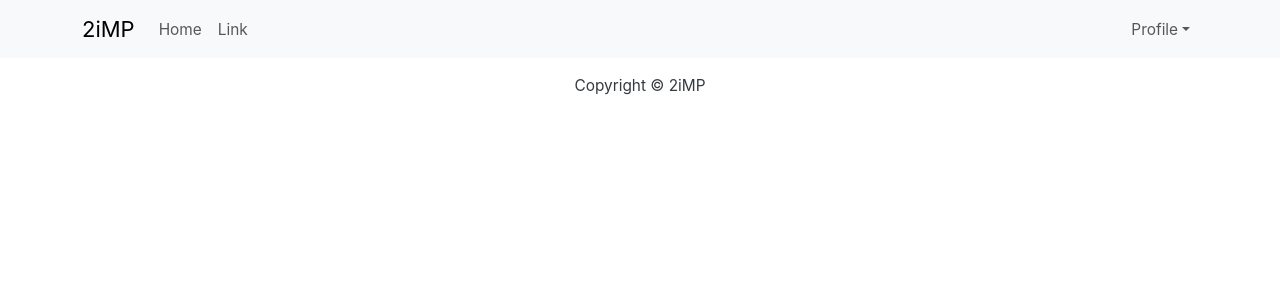
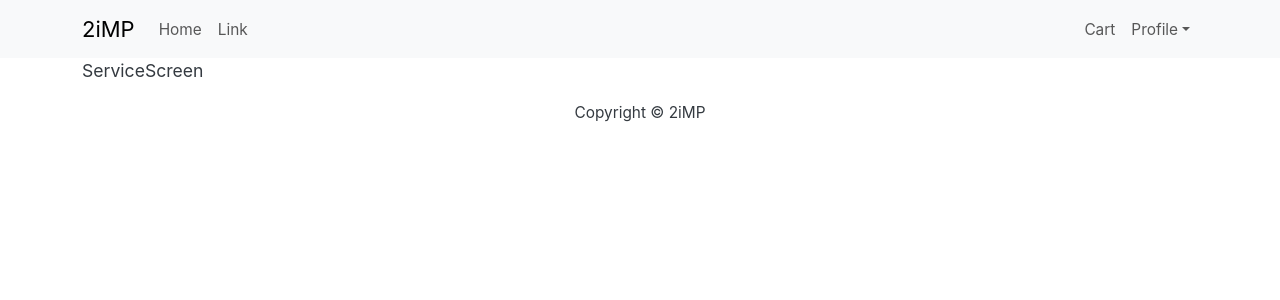
Before and after one commit to mariiapdavey/MyShop, a React (Create React App) app in the folder frontend/: page /service/1 in a window 1280 px wide. Shown: the top 300 px of the page. Built offline with nearby package versions, Linux system fonts and the light colour scheme.

Commit message:
renamed ProductScreen into ServiceScreen

```diff
--- a/frontend/src/App.js
+++ b/frontend/src/App.js
@@ -4,7 +4,7 @@ import { BrowserRouter as Router, Routes, Route } from 'react-router-dom'
 import Footer from './components/Footer';
 import Header from './components/Header';
 import HomeScreen from './screens/HomeScreen';
-import ProductScreen from './screens/ProductScreen';
+import ServiceScreen from './screens/ServiceScreen';
 
 const App = () => {
   return (
@@ -15,7 +15,7 @@ const App = () => {
         <Container>
           <Routes>
             <Route path="/" exact element={<HomeScreen />} />
-            <Route path="/product/:id" element={<ProductScreen/>} />
+            <Route path="/service/:id" element={<ServiceScreen/>} />
           </Routes>
         </Container>
       </main>
--- a/frontend/src/components/Event.js
+++ b/frontend/src/components/Event.js
@@ -1,14 +1,15 @@
 import React from 'react'
 import { Card } from 'react-bootstrap'
+import { Link } from 'react-router-dom'
 
 const Event = ({event}) => {
   return (
     <Card className ='my-5 p-3 rounded'>
-      <Link to={`/product/${event._id}`}>
+      <Link to={`/service/${event._id}`}>
         <Card.Img src={event.image} variant ='top' />
         </Link>
         <Card.Body>
-          <Link to={`/product/${event._id}`}>
+          <Link to={`/service/${event._id}`}>
             <Card.Title as='div'>
                 <strong>{event.name}</strong>
             </Card.Title>
--- a/frontend/src/components/Header.js
+++ b/frontend/src/components/Header.js
@@ -14,6 +14,7 @@ const Header = () => {
                 <Nav.Link href="link">Link</Nav.Link>
               </Nav>
               <Nav>
+                <Nav.Link href="Cart">Cart</Nav.Link>
                 <NavDropdown title="Profile" id="basic-nav-dropdown">
                     <NavDropdown.Item href="#action/3.1">Log in</NavDropdown.Item>
                     <NavDropdown.Item href="#action/3.2">
--- a/frontend/src/components/Product.js
+++ b/frontend/src/components/Product.js
@@ -5,11 +5,11 @@ import { Link } from 'react-router-dom'
 const Product = ({product}) => {
   return (
     <Card className ='my-5 p-3 rounded'>
-        <Link to={`/product/${product._id}`}>
+        <Link to={`/service/${product._id}`}>
             <Card.Img src={product.image} variant ='top' />
         </Link>
         <Card.Body>
-            <Link to={`product/${product._id}`}>
+            <Link to={`service/${product._id}`}>
                 <Card.Title as='div'>
                     <strong>{product.name}</strong>
                 </Card.Title>
--- a/frontend/src/screens/ProductScreen.js
+++ /dev/null
@@ -1,9 +0,0 @@
-import React from 'react'
-
-const ProductScreen = () => {
-  return (
-    <div>ProductScreen</div>
-  )
-}
-
-export default ProductScreen
--- /dev/null
+++ b/frontend/src/screens/ServiceScreen.js
@@ -0,0 +1,9 @@
+import React from 'react'
+
+const ServiceScreen = () => {
+  return (
+    <div>ServiceScreen</div>
+  )
+}
+
+export default ServiceScreen
```
